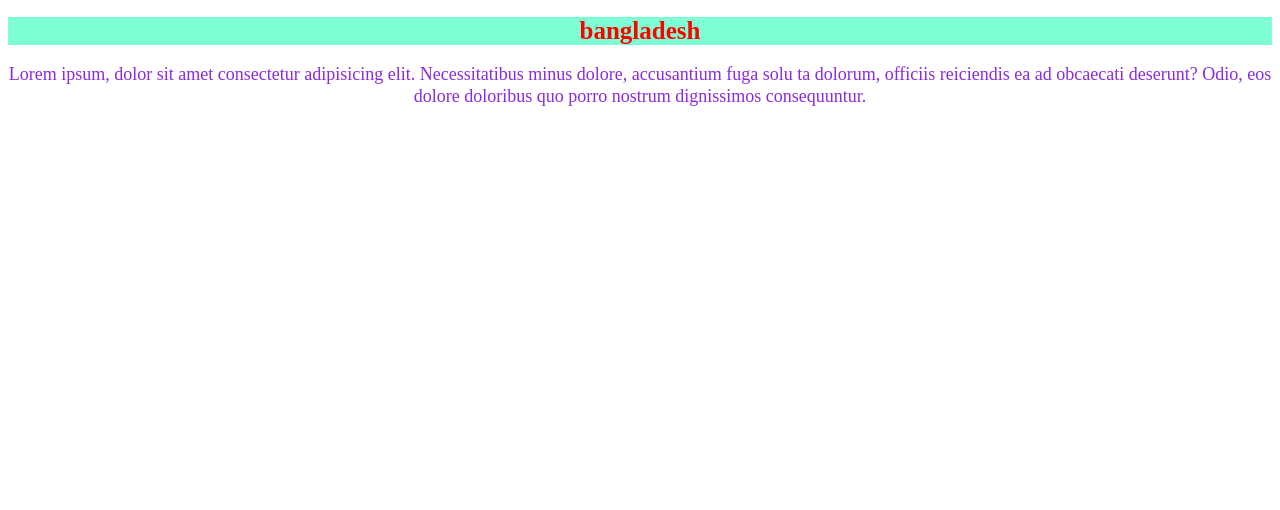
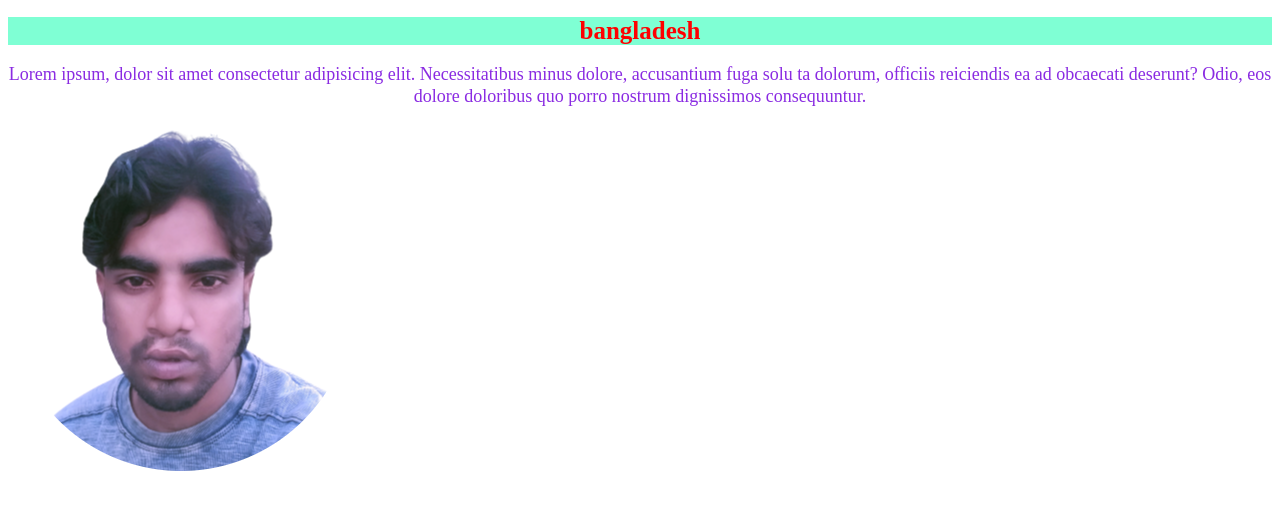
Before and after one commit to Aminulhoque01/my--new-repo, a plain HTML site: page index.html in a window 1280 px wide. Drawn offline with Linux system fonts and the light colour scheme.

Commit message:
image-add

```diff
--- a/index.html
+++ b/index.html
@@ -16,5 +16,7 @@
     Odio, eos dolore doloribus quo porro nostrum dignissimos
      consequuntur.</p>
 
+     <img src="ami.png" alt ="aminul"/>
+
 </body>
 </html>
```
Also changed, not shown: ami.png (added).
